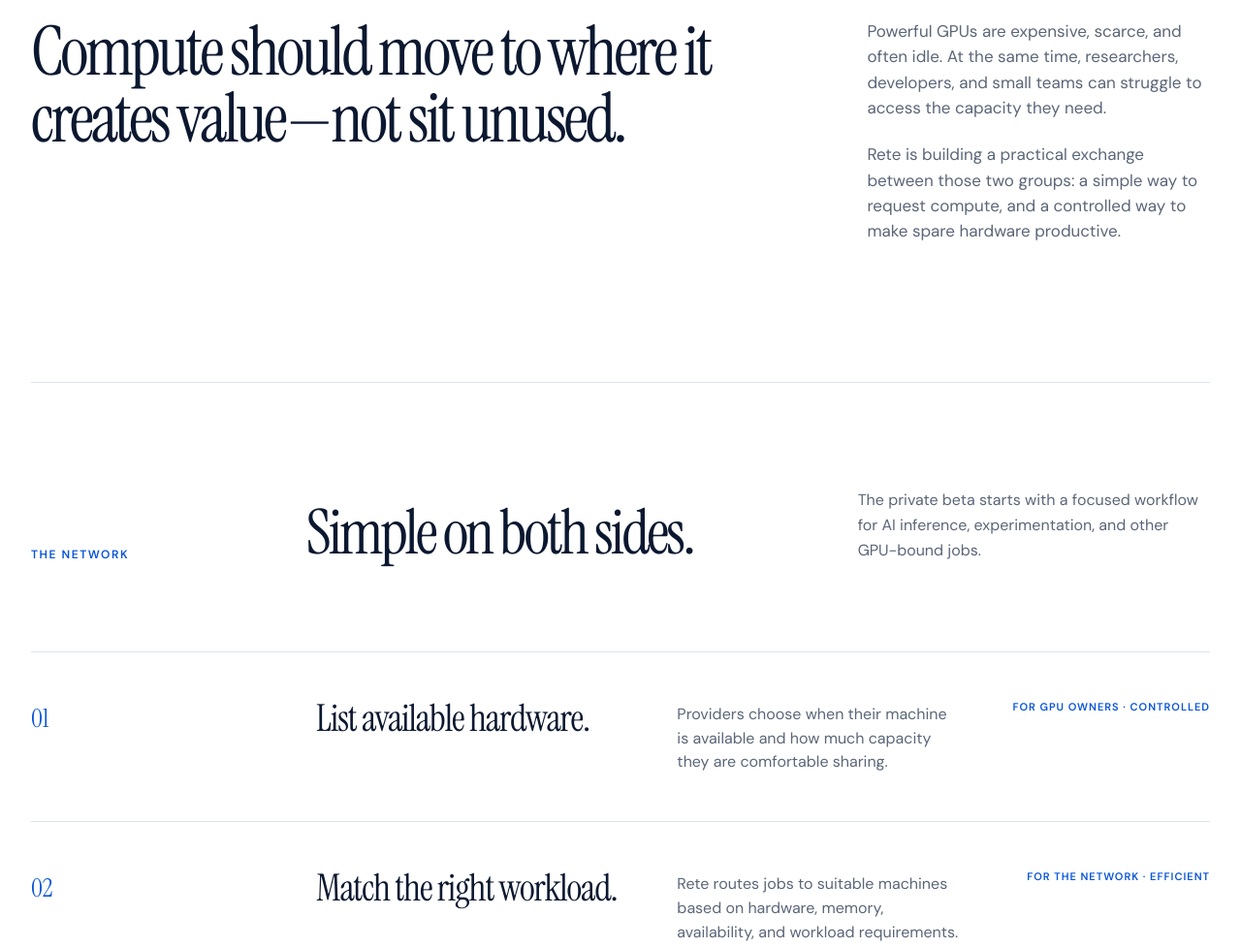
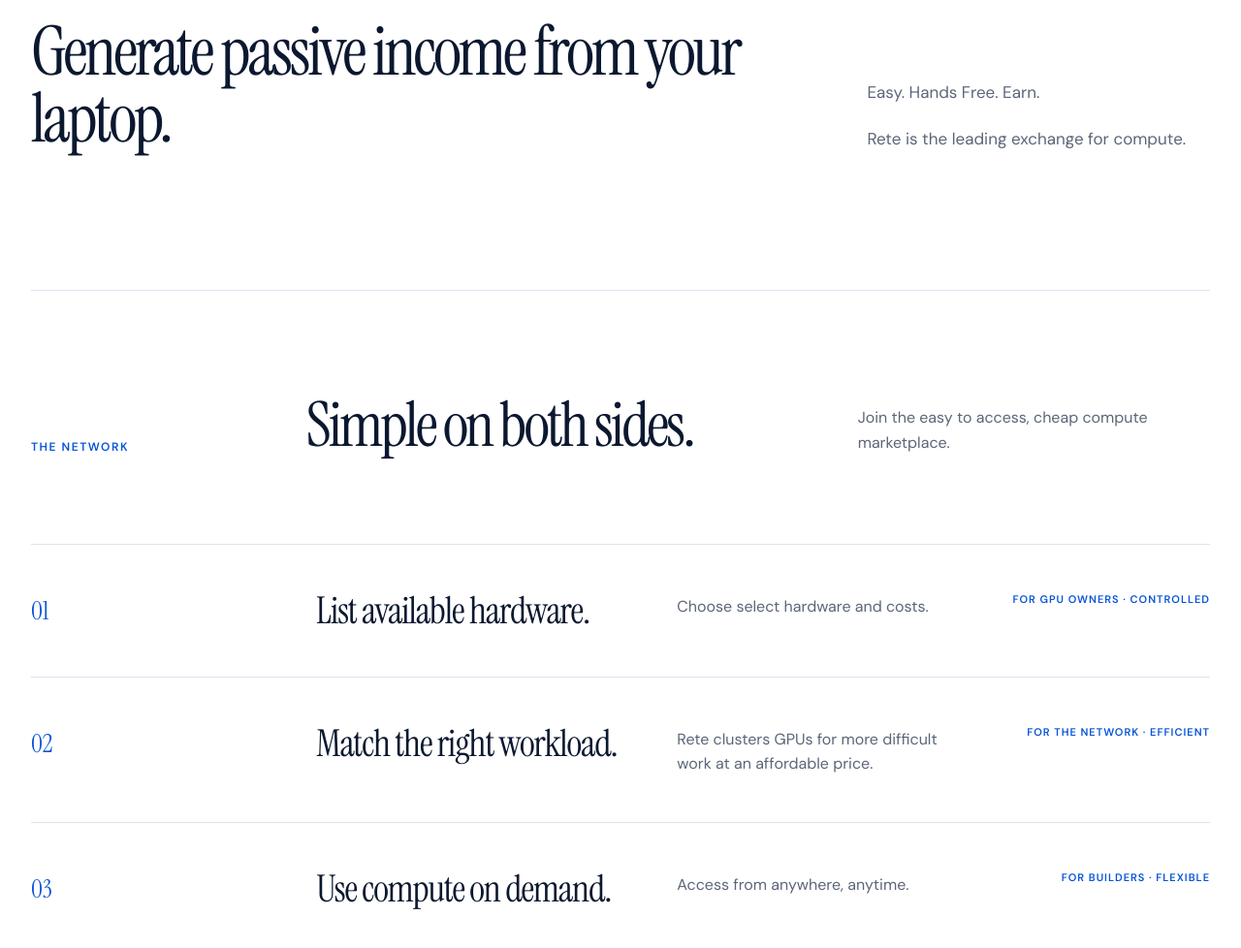
Before and after one commit to ethanw0908/website, a plain HTML site: page index.html in a window 1280 px wide. Shown: the part 1040-2018 px from the top of the page at 97% size. Drawn offline with Linux system fonts and the light colour scheme.

Commit message:
Update index.html

```diff
--- a/index.html
+++ b/index.html
@@ -38,7 +38,6 @@
       <nav class="desktop-nav" aria-label="Main navigation">
         <a href="#mission">Mission</a>
         <a href="#network">How it works</a>
-        <a href="#waitlist">Private beta</a>
       </nav>
 
       <a class="nav-cta" href="#waitlist" data-role-link="I need compute">
@@ -55,9 +54,7 @@
             <em>to work.</em>
           </h1>
           <p class="hero-lede">
-            Rete connects builders who need dependable compute with people who
-            have hardware sitting unused. More access for one side. More value
-            for the other.
+            Rete connects builders with consumers to generate passive income with their unused computers.
           </p>
 
           <div class="hero-actions">
@@ -105,18 +102,14 @@
         <p class="section-kicker reveal">Our belief</p>
         <div class="belief-grid">
           <h2 class="reveal">
-            Compute should move to where it creates value—not sit unused.
+            Generate passive income from your laptop.
           </h2>
           <div class="belief-copy reveal">
             <p>
-              Powerful GPUs are expensive, scarce, and often idle. At the same
-              time, researchers, developers, and small teams can struggle to
-              access the capacity they need.
+             Easy. Hands Free. Earn.
             </p>
             <p>
-              Rete is building a practical exchange between those two groups:
-              a simple way to request compute, and a controlled way to make
-              spare hardware productive.
+              Rete is the leading exchange for compute.
             </p>
           </div>
         </div>
@@ -127,8 +120,7 @@
           <p class="section-kicker">The network</p>
           <h2>Simple on both sides.</h2>
           <p>
-            The private beta starts with a focused workflow for AI inference,
-            experimentation, and other GPU-bound jobs.
+            Join the easy to access, cheap compute marketplace.
           </p>
         </div>
 
@@ -138,8 +130,7 @@
             <div>
               <h3>List available hardware.</h3>
               <p>
-                Providers choose when their machine is available and how much
-                capacity they are comfortable sharing.
+                Choose select hardware and costs.
               </p>
               <span class="meta">For GPU owners · Controlled</span>
             </div>
@@ -150,8 +141,7 @@
             <div>
               <h3>Match the right workload.</h3>
               <p>
-                Rete routes jobs to suitable machines based on hardware,
-                memory, availability, and workload requirements.
+                Rete clusters GPUs for more difficult work at an affordable price.
               </p>
               <span class="meta">For the network · Efficient</span>
             </div>
@@ -162,8 +152,7 @@
             <div>
               <h3>Use compute on demand.</h3>
               <p>
-                Builders access distributed GPU capacity without purchasing and
-                maintaining a dedicated cluster first.
+                Access from anywhere, anytime.
               </p>
               <span class="meta">For builders · Flexible</span>
             </div>
@@ -202,8 +191,7 @@
           <p class="section-kicker">Private beta</p>
           <h2>Help build the first version of the network.</h2>
           <p>
-            Tell us how you plan to use Rete. Early participants will be
-            contacted as testing capacity becomes available.
+            Early participants will be contacted as testing capacity becomes available.
           </p>
         </div>
 
```
